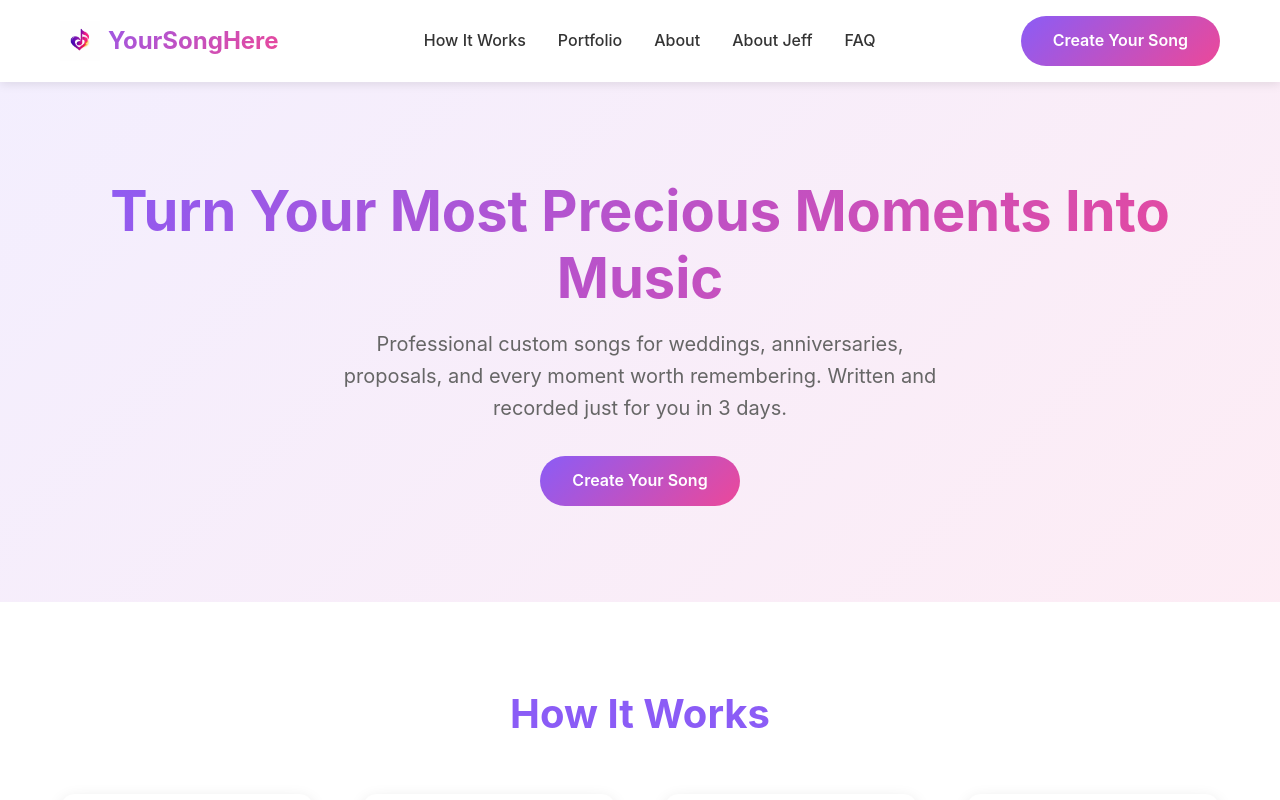
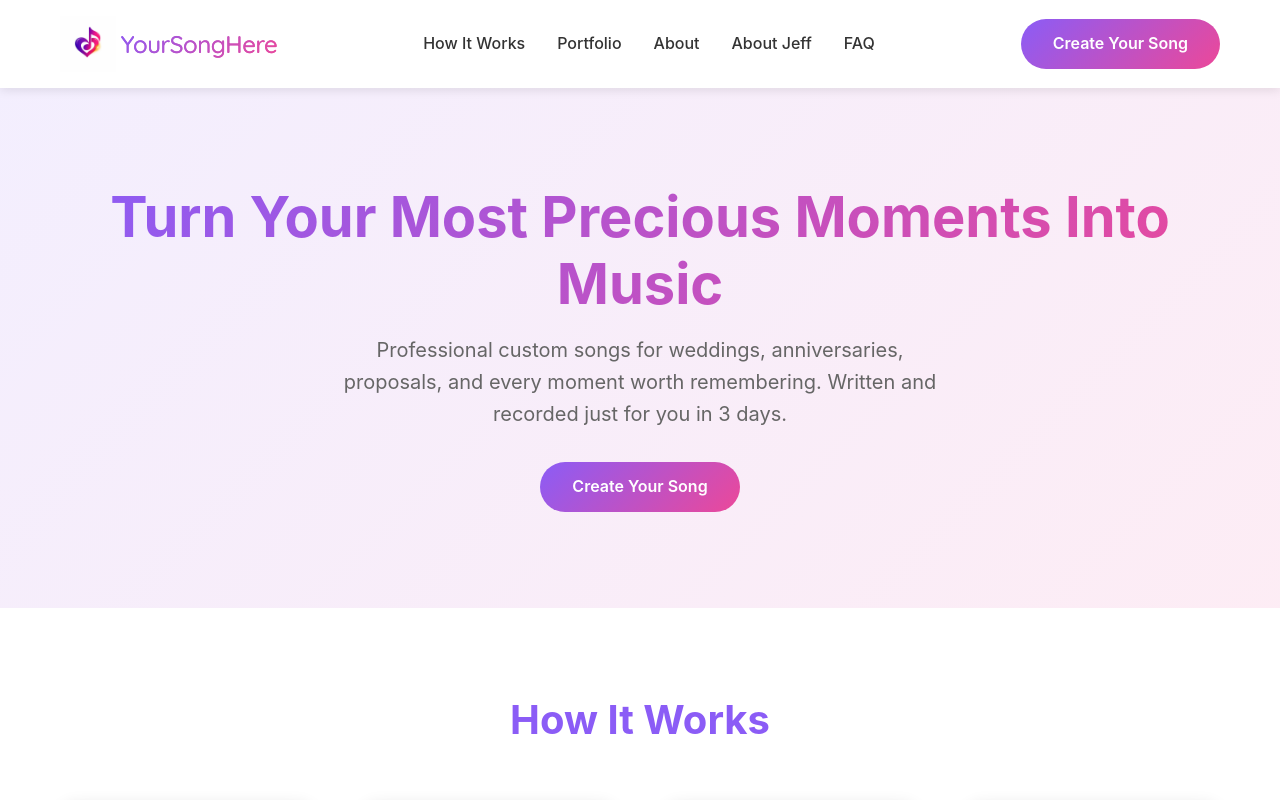
Before and after one commit to MykolaBerezil/yoursonghere, a Next.js app: page / in a window 1280 px wide. Shown: the top 800 px of the page. Built offline with nearby package versions, Linux system fonts and the light colour scheme.

Commit message:
Enhance logo: larger size, tighter spacing, joyful Quicksand font with gradient

```diff
--- a/app/layout.tsx
+++ b/app/layout.tsx
@@ -91,6 +91,9 @@ export default function RootLayout({
   return (
     <html lang="en">
       <head>
+        <link rel="preconnect" href="https://fonts.googleapis.com" />
+        <link rel="preconnect" href="https://fonts.gstatic.com" crossOrigin="anonymous" />
+        <link href="https://fonts.googleapis.com/css2?family=Quicksand:wght@400;500;600&family=Nunito:wght@400;500;600&display=swap" rel="stylesheet" />
         <link rel="canonical" href="https://www.yoursonghere.com" />
         <script
           type="application/ld+json"
--- a/components/Header.tsx
+++ b/components/Header.tsx
@@ -6,9 +6,18 @@ export default function Header() {
     <header>
       <div className="container">
         <nav>
-          <Link href="/" className="logo" style={{display: 'flex', alignItems: 'center', gap: '0.5rem'}}>
-            <Image src="/logo.png" alt="YourSongHere" width={40} height={40} style={{display: 'block'}} />
-            <span>YourSongHere</span>
+          <Link href="/" className="logo" style={{display: 'flex', alignItems: 'center', gap: '0.3rem'}}>
+            <Image src="/logo.png" alt="YourSongHere" width={56} height={56} style={{display: 'block'}} />
+            <span style={{
+              fontFamily: "'Quicksand', 'Nunito', sans-serif",
+              fontWeight: '500',
+              fontSize: '1.5rem',
+              letterSpacing: '-0.02em',
+              background: 'linear-gradient(135deg, #8B5CF6 0%, #EC4899 100%)',
+              WebkitBackgroundClip: 'text',
+              WebkitTextFillColor: 'transparent',
+              backgroundClip: 'text'
+            }}>YourSongHere</span>
           </Link>
           <ul className="nav-links">
             <li><Link href="/how-it-works">How It Works</Link></li>
```
